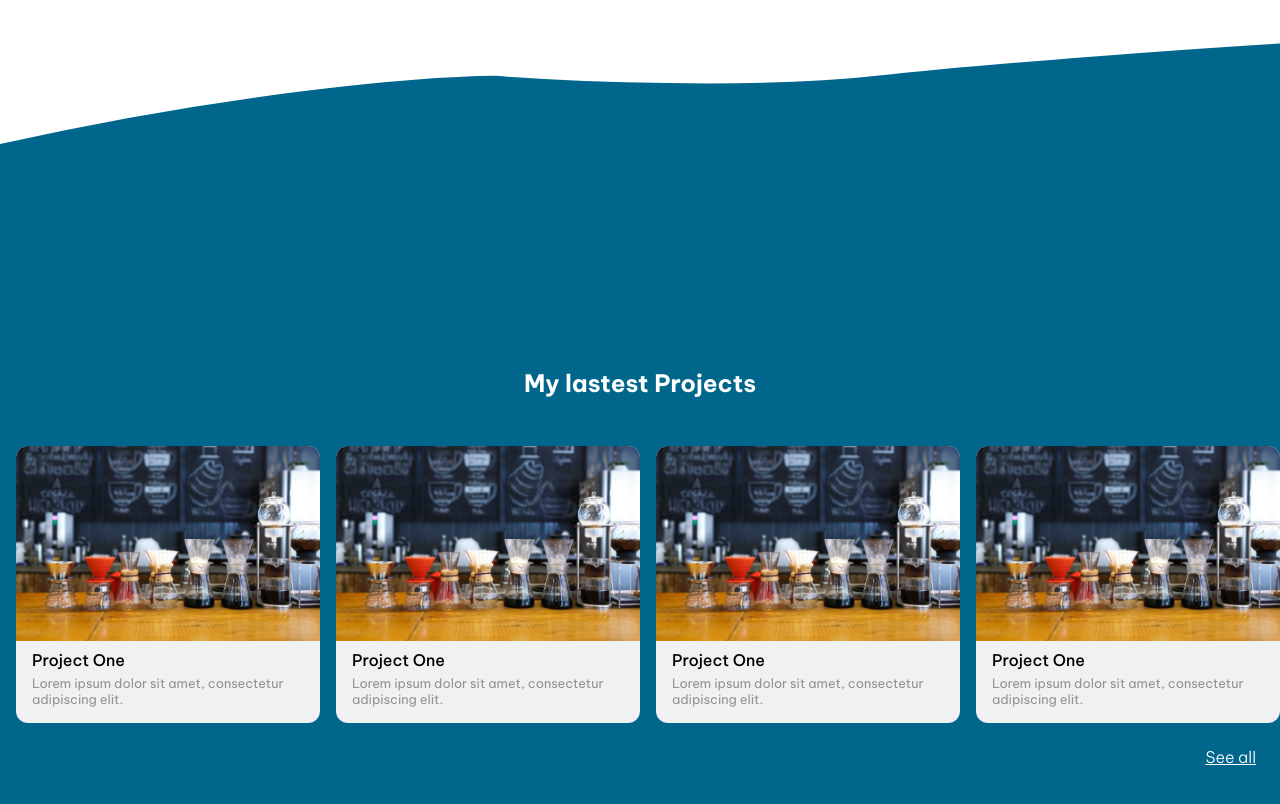
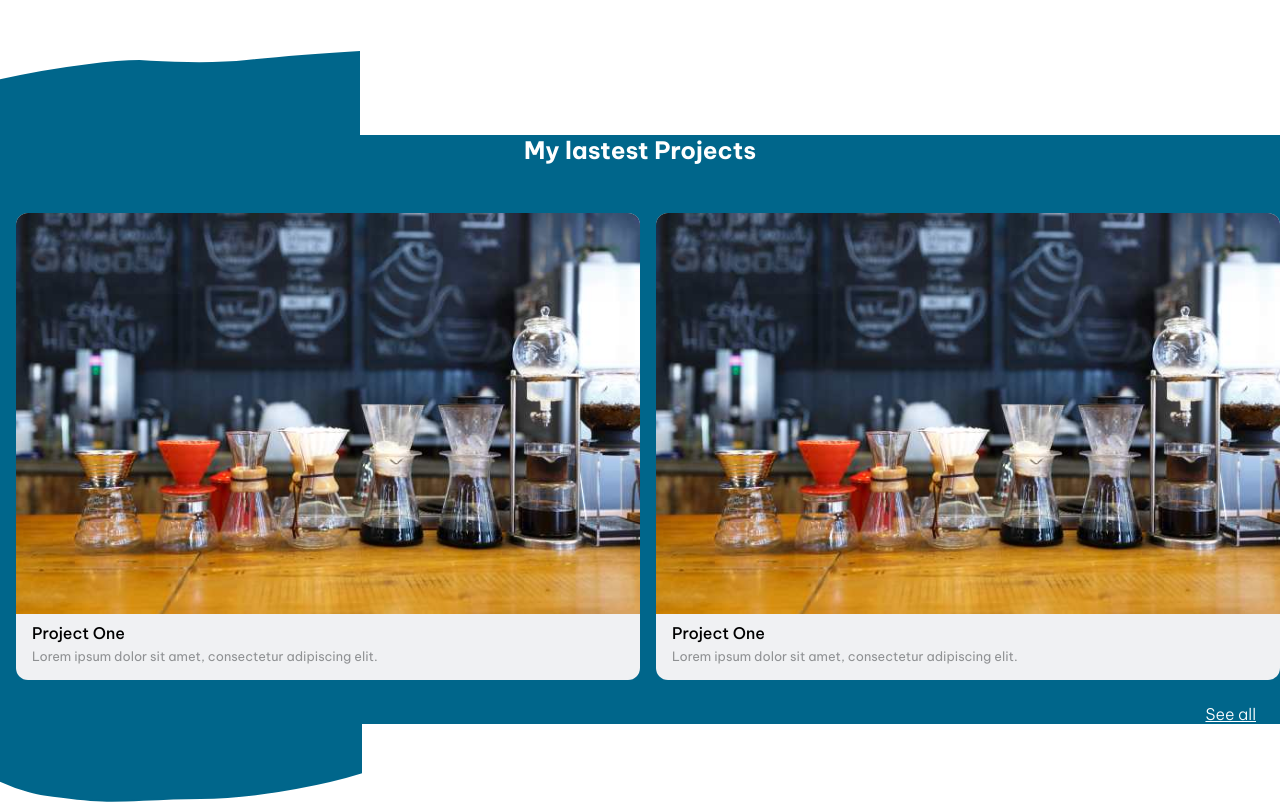
Before and after one commit to JonMenez/landing-page-giDev, a React app: page / in a window 1280 px wide. Shown: the part 1240-2044 px from the top of the page. Built offline with nearby package versions, Linux system fonts and the light colour scheme.

Commit message:
[FIX] unexpected behavior

```diff
--- a/src/containers/Projects.jsx
+++ b/src/containers/Projects.jsx
@@ -7,11 +7,9 @@ import '@styles/projects.scss'
 const Projects = () => {
     return (
         <section className='projects'>
-            <img className='projects__wave' src={ wave1 } alt="svg wave" />
+            <img className='projects__wave1' src={ wave1 } alt="svg wave" />
             <h2 className='projects__title'>My lastest Projects</h2>
             <div className='projects__slider'>
-              <CardProject />
-              <CardProject />
               <CardProject />
               <CardProject />
             </div>
--- a/src/styles/projects.scss
+++ b/src/styles/projects.scss
@@ -3,18 +3,18 @@
 
 /*----------  Projects Section ----------*/
  .projects {
-     background-color: $primary;
+     background-color: #fff;
 
-     &__wave {
-         width: 100%;
-         background-color: #fff;
-         border: none;
+     &__wave1 {
+        position: relative;
+        top: 10px;
      }
 
      &__title {
          color: #fff;
          text-align: center;
          padding-bottom: 3rem;
+         background-color: $primary;
      }
 
      &__slider {
@@ -25,6 +25,7 @@
          overflow-x: scroll;
          overflow-y: hidden;
          scroll-snap-type: x mandatory;
+         background-color: $primary;
      }
 
      &__more {
@@ -34,5 +35,6 @@
          font-weight: 300;
          text-align: right;
          text-decoration: underline;
+         background-color: $primary;
      }
  }
```
